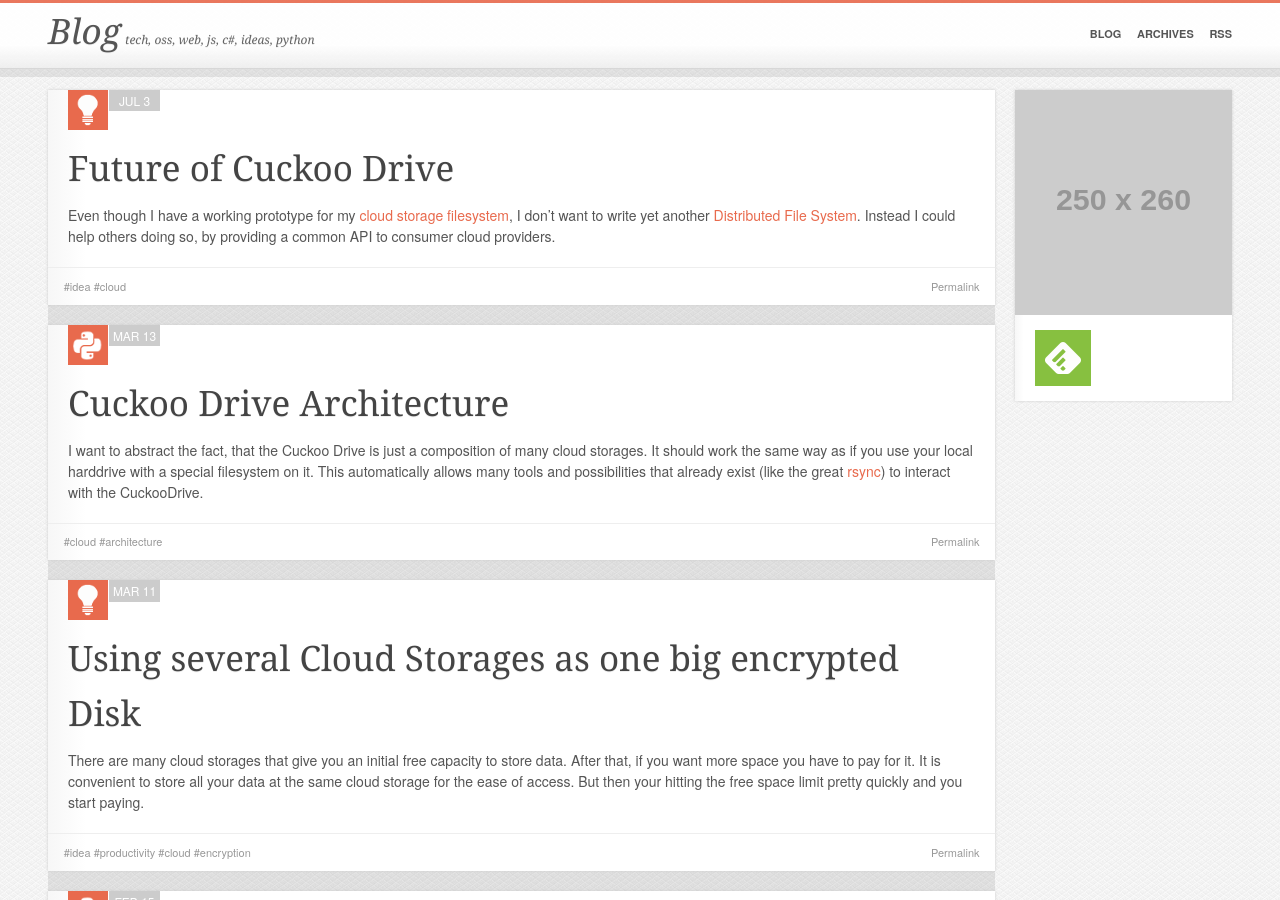
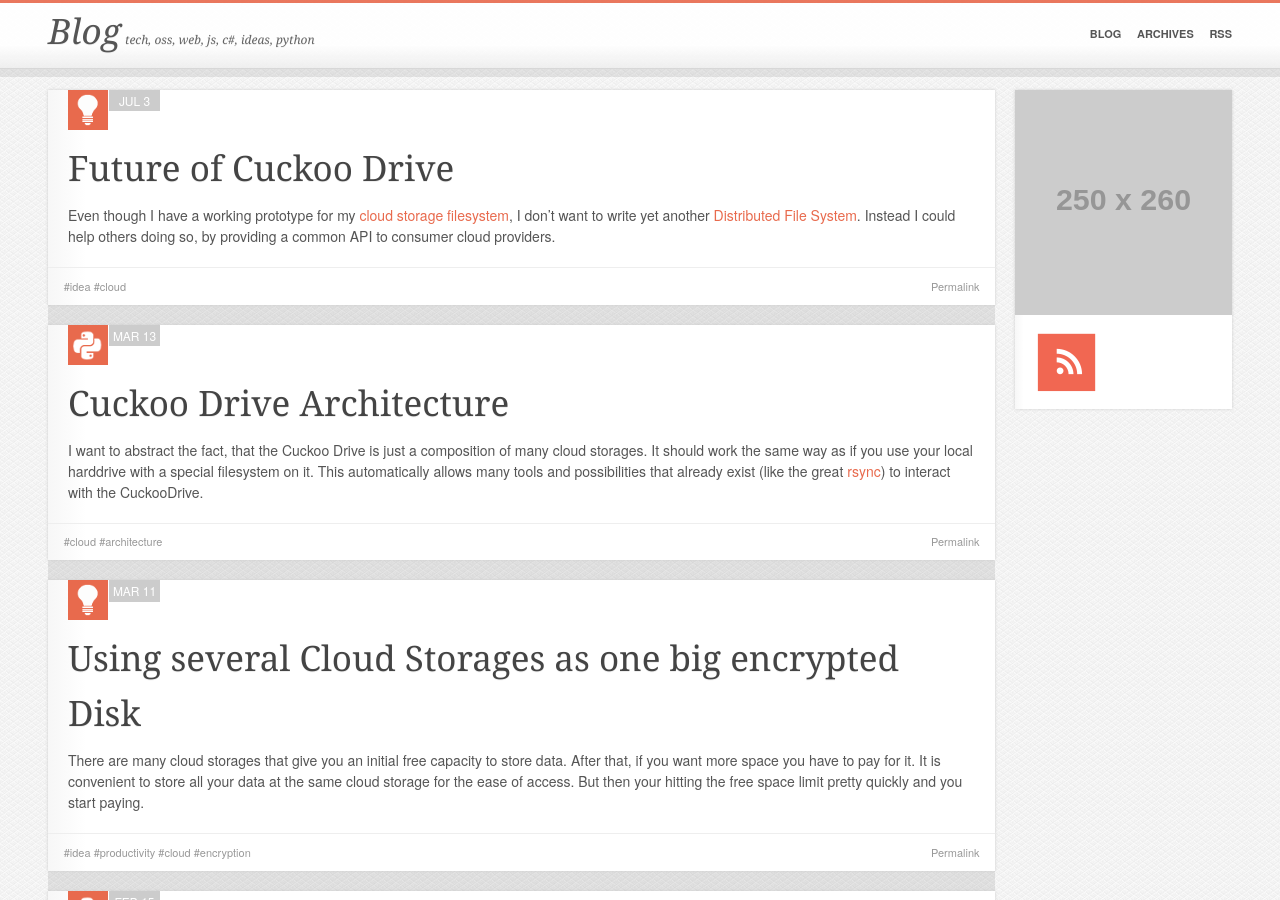
Before and after one commit to lukasmartinelli/lukasmartinelli.github.io, a Jekyll site: the page built from index.html, in a window 1280 px wide and 900 px high. Built offline with Jekyll 4.4.1, drawn with Linux system fonts in a browser that asks for light colours; Markdown is read by kramdown in place of the engine named in the settings; the list of posts is cut into pages by our own code.

Commit message:
Changed rss image

```diff
--- a/_includes/bio.html
+++ b/_includes/bio.html
@@ -2,7 +2,7 @@
   <div class="avatar"><img src="http://placehold.it/250x260"></img></div>
   <div class="description">
       <a href='/feed.xml' target='blank'>
-          <img src='/img/feedly.png' alt='subscribe with RSS'></img>
+          <img src='/img/rss.png' alt='Subscribe with RSS'></img>
       </a>
   </div>
 </div>
```
Also changed, not shown: img/feedly.png (deleted), img/rss.png.
